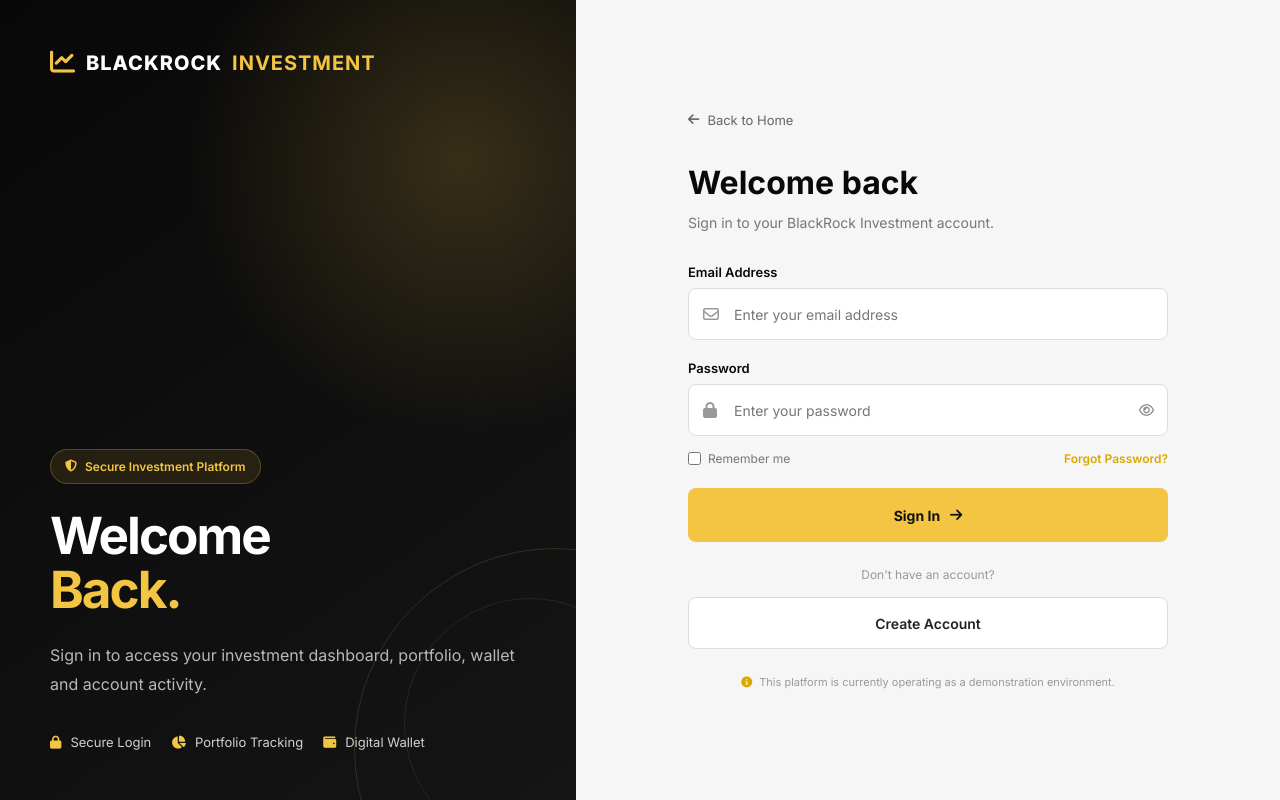
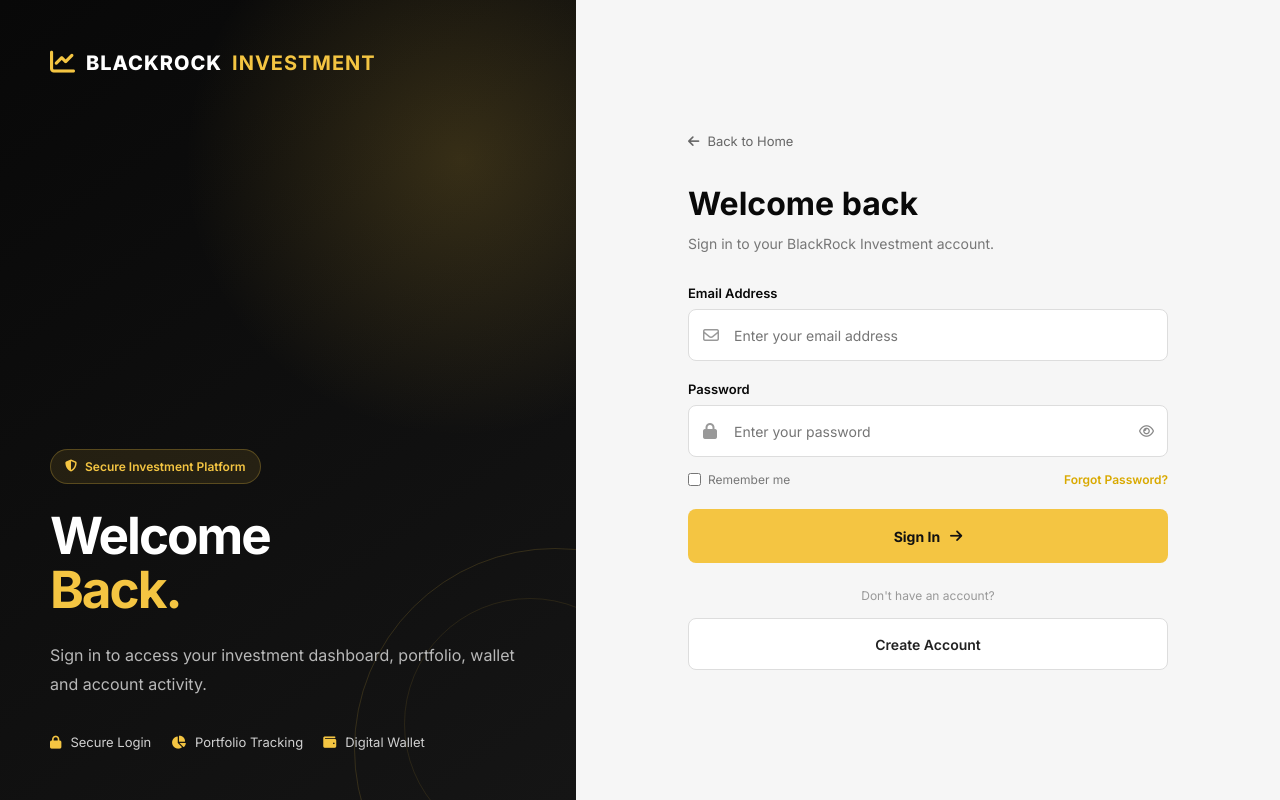
Before and after one commit to fortune-obiajunwa/blackrock-investments, a Flask app: page /login in a window 1280 px wide. Run offline with Flask 3, Linux system fonts and the light colour scheme.

Commit message:
Update login page

```diff
--- a/templates/login.html
+++ b/templates/login.html
@@ -326,14 +326,7 @@
 
             <!-- DEMO NOTICE -->
 
-            <p class="demo-notice">
 
-                <i class="fa-solid fa-circle-info"></i>
-
-                This platform is currently operating as a
-                demonstration environment.
-
-            </p>
 
 
         </div>
```
